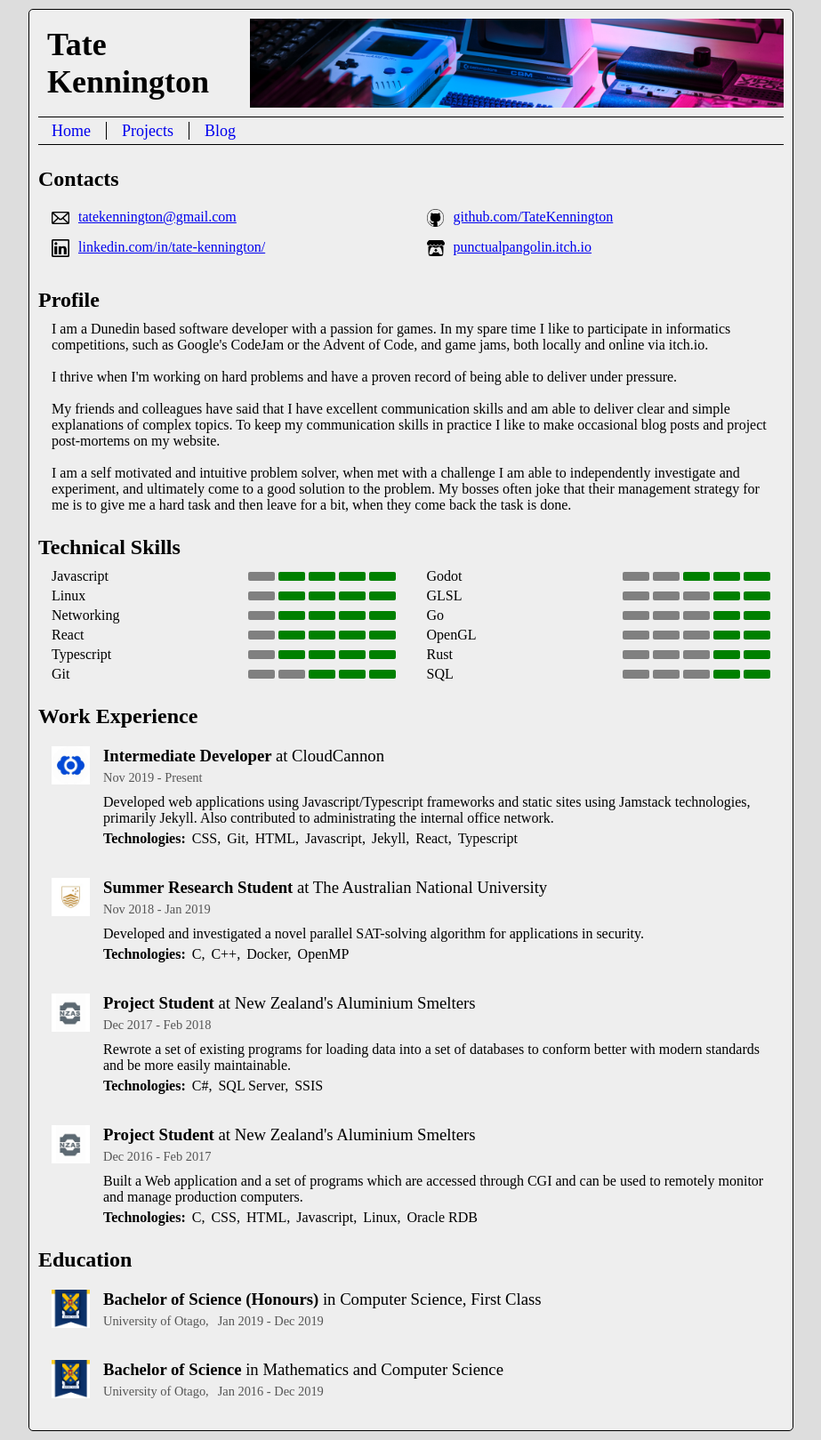
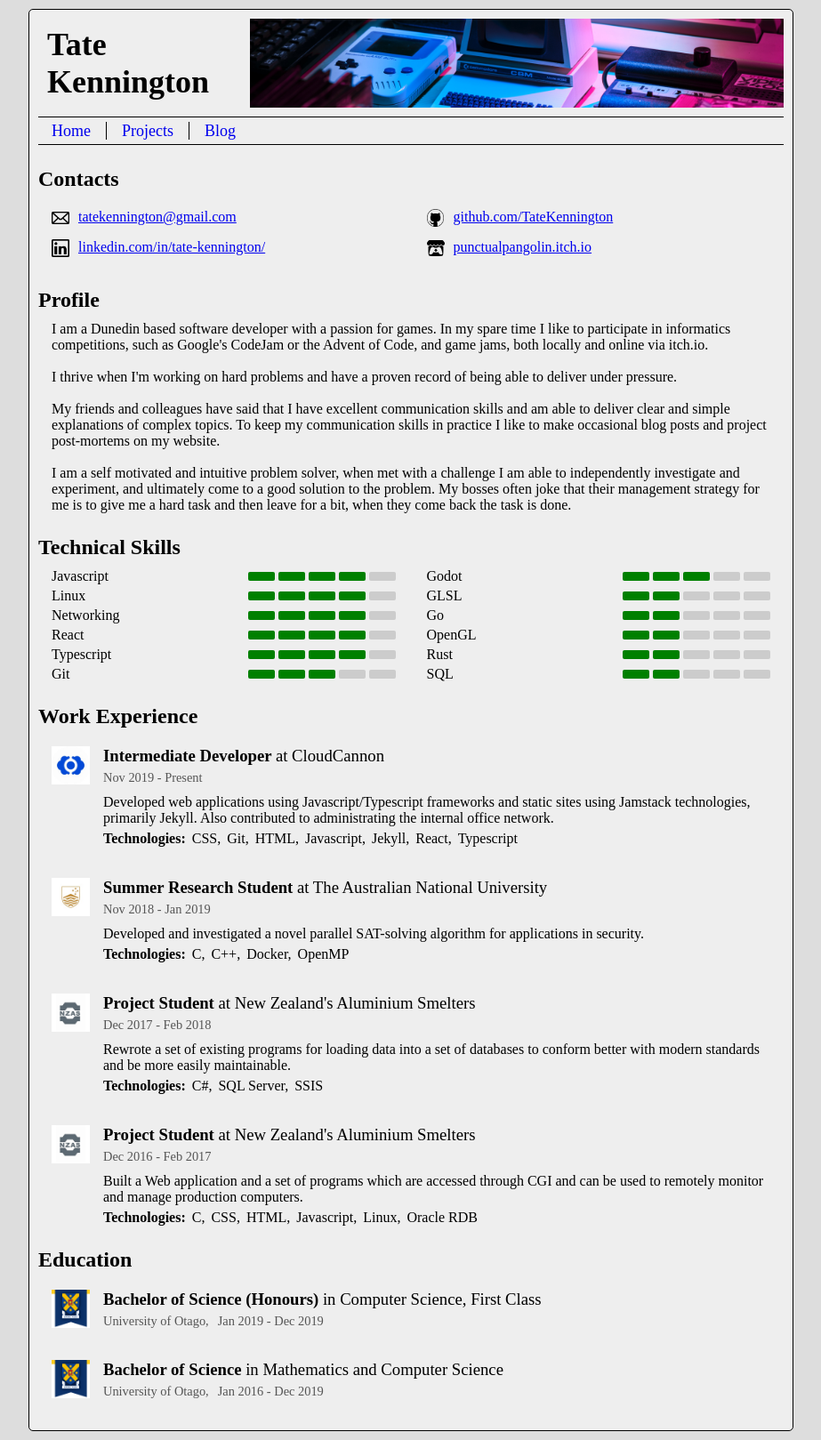
Before and after one commit to TateKennington/personal-website, a Jekyll site: the page built from about.html, in a window 1280 px wide. Shown: the whole page at 89% size, without its empty margins (178-1101 px from the left). Built offline with Jekyll 4.4.1, drawn with Linux system fonts in a browser that asks for light colours.

Commit message:
Mobile styles and feedback

```diff
--- a/about.html
+++ b/about.html
@@ -149,11 +149,11 @@
       <div class="c-technology" style="grid-row:{{row}};grid-column:{{col}};">
         <p>{{technology.name}}</p>
         <div class="c-technology__indicators">
+        {% for i in (1..technology.proficiency) %}
+          <div class="c-technology__indicator c-technology__indicator--green"></div>
+        {% endfor %}
         {% for i in (technology.proficiency..4) %}
           <div class="c-technology__indicator c-technology__indicator--grey"></div>
-        {% endfor %}
-        {% for i in (1..technology.proficiency) %}
-          <div class="c-technology__indicator c-technology__indicator--green"></div>
         {% endfor %}
         </div>
       </div>
--- a/assets/css/style.scss
+++ b/assets/css/style.scss
@@ -444,11 +444,19 @@
     column-gap: 35px;
     row-gap: 4px;
     margin: 0 15px;
+
+    @media screen and (max-width: 426px){
+        display: block;
+    }
 }
 
 .c-technology{
     display: flex;
     justify-content: space-between;
+
+    @media screen and (max-width: 426px){
+        margin-bottom: 5px;
+    }
 
     &__indicators{
         display: flex;
@@ -469,7 +477,11 @@
         }
 
         &--grey{
-            background-color: grey;
+            background-color: #CCC;
+        }
+
+        @media screen and (max-width: 426px){
+            height: 15px;
         }
     }
 
@@ -517,6 +529,8 @@
         display: flex;
         gap: 7px;
         margin-top: 5px;
+        width: 100%;
+        flex-wrap: wrap;
 
         & p:first-of-type{
             font-weight: bold;
@@ -563,6 +577,10 @@
     row-gap: 4px;
     margin: 0 15px;
     margin-top: 20px;
+
+    @media screen and (max-width: 426px){
+        display: block;
+    }
 }
 
 .c-link{
```
